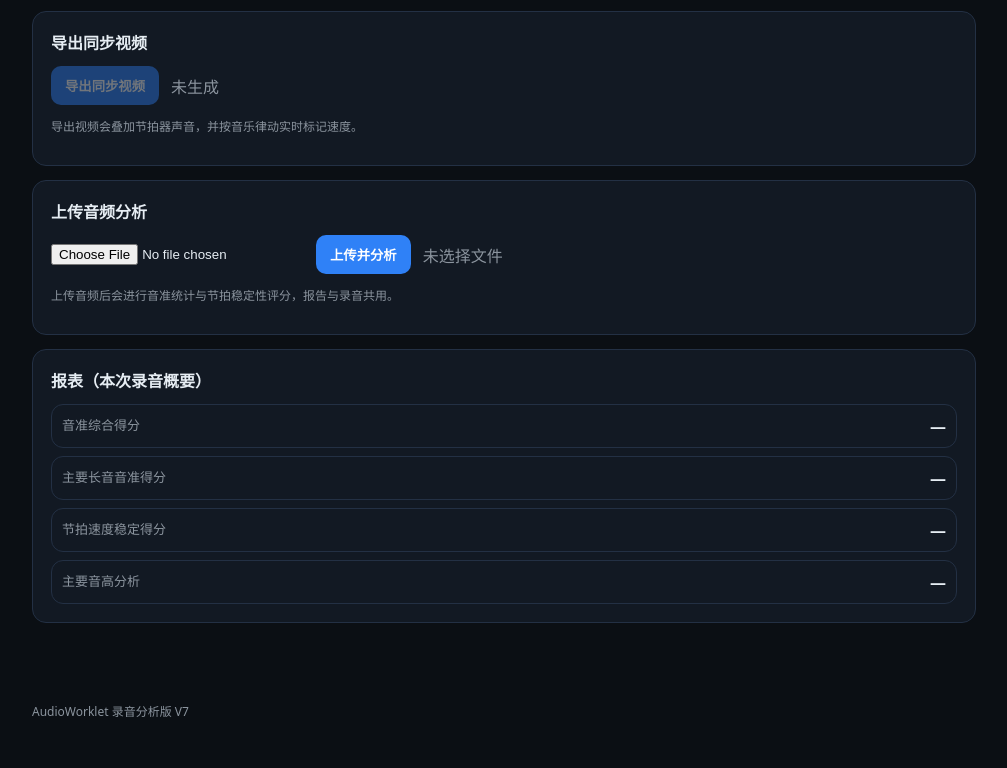
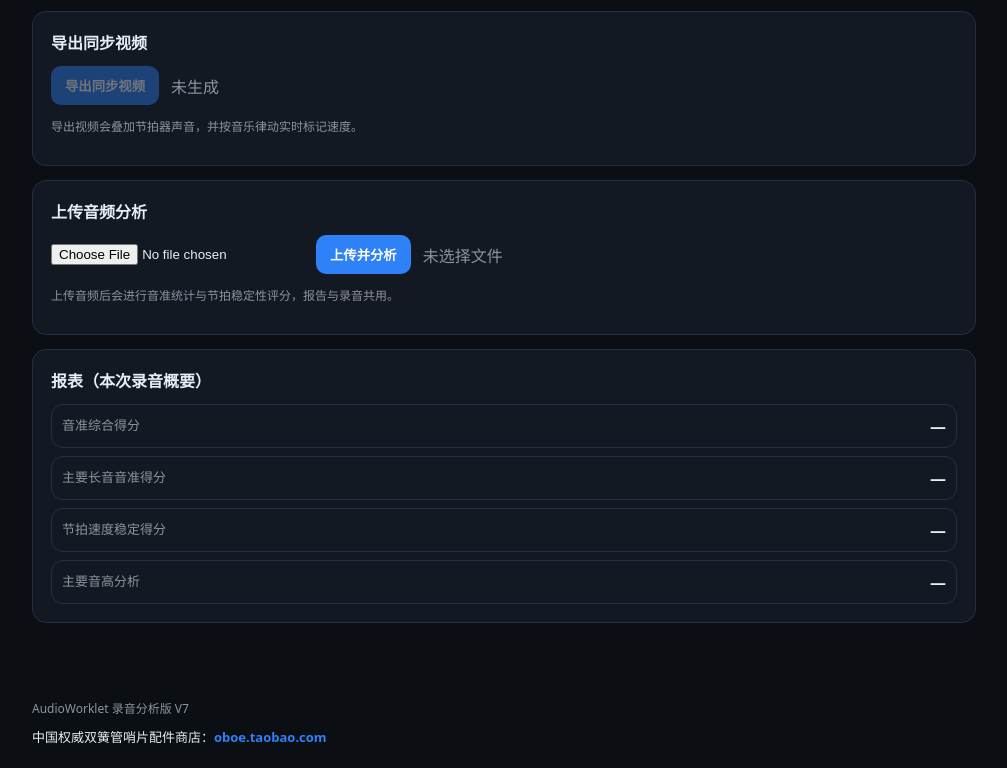
Before and after one commit to wqgbyl/tunerclickauto, a plain HTML site: page index.html in a window 1280 px wide. Shown: the part 945-1713 px from the top of the page, without its empty margins (136-1143 px from the left). Before the commit the page ends 1688 px from the top, so only its background shows below. Drawn offline with Linux system fonts and the light colour scheme.

Commit message:
Add footer advertisement

```diff
--- a/index.html
+++ b/index.html
@@ -153,6 +153,9 @@
 
   <footer>
     <span class="small">AudioWorklet 录音分析版 V7</span>
+    <div class="footer-ad">
+      中国权威双簧管哨片配件商店：<a href="https://oboe.taobao.com" target="_blank" rel="noopener noreferrer">oboe.taobao.com</a>
+    </div>
   </footer>
 
   <script type="module" src="./src/main.js"></script>
--- a/styles.css
+++ b/styles.css
@@ -14,6 +14,7 @@ body{
   color:var(--fg);
 }
 header,footer{max-width:980px;margin:0 auto;padding:22px 18px}
+footer{display:flex;flex-direction:column;gap:10px}
 h1{margin:0 0 6px 0;font-size:22px}
 .sub{margin:0;color:var(--muted);line-height:1.4}
 main{max-width:980px;margin:0 auto;padding:0 18px 40px 18px}
@@ -101,6 +102,18 @@ button[disabled]{opacity:.4;cursor:not-allowed}
 .value{font-size:18px;font-weight:700}
 .hint{color:var(--muted);font-size:13px;line-height:1.55}
 .small{color:var(--muted);font-size:12px}
+.footer-ad{
+  color:var(--fg);
+  font-size:13px;
+}
+.footer-ad a{
+  color:var(--accent);
+  text-decoration:none;
+  font-weight:700;
+}
+.footer-ad a:hover{
+  text-decoration:underline;
+}
 .tempo-live{align-items:baseline}
 .tempo-live .value{font-size:20px}
 .slider{display:flex;gap:10px;align-items:center;color:var(--muted)}
```
